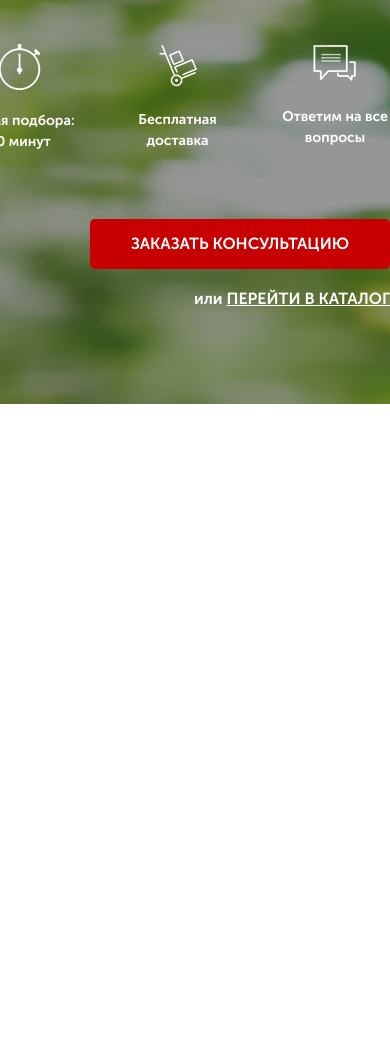
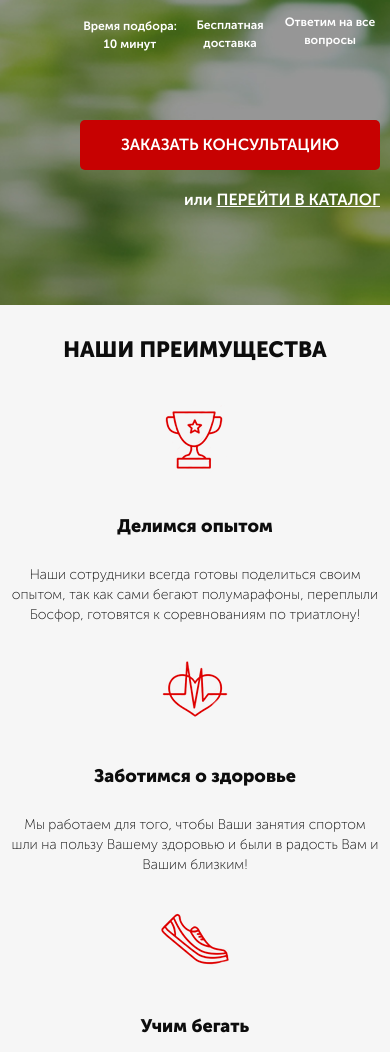
Before and after one commit to djedek/pulse, a website: page src/index.html in a window 390 px wide. Shown: the part 414-1466 px from the top of the page. Before the commit the page ends 844 px from the top, so only its background shows below. Drawn offline with Linux system fonts and the light colour scheme.

Commit message:
Завершение блока advantages и оптимизация под мобильные устройства готовой части проекта

```diff
--- a/src/index.html
+++ b/src/index.html
@@ -60,6 +60,35 @@
         </div>
     </div>
 
+    <div class="advantages">
+        <div class="container">
+            <h2 class="title">НАШИ ПРЕИМУЩЕСТВА</h2>
+            <div class="advantages__wrapper">
+                <div class="advantages__item">
+                    <img src="img/advantages/cup.png" alt="cup" class="advantages__icon">
+                    <div class="advantages__subtitle">Делимся опытом</div>
+                    <div class="advantages__descr">
+                        Наши сотрудники всегда готовы поделиться своим опытом, так как сами бегают полумарафоны, переплыли Босфор, готовятся к соревнованиям по триатлону!
+                    </div>
+                </div>
+                <div class="advantages__item">
+                    <img src="img/advantages/heart.png" alt="heart" class="advantages__icon">
+                    <div class="advantages__subtitle">Заботимся о здоровье</div>
+                    <div class="advantages__descr">
+                        Мы работаем для того, чтобы Ваши занятия спортом шли на пользу Вашему здоровью и были в радость Вам и Вашим близким!
+                    </div>
+                </div>
+                <div class="advantages__item">
+                    <img src="img/advantages/shoe.png" alt="shoe" class="advantages__icon">
+                    <div class="advantages__subtitle">Учим бегать</div>
+                    <div class="advantages__descr">
+                        Помогаем с обучением правильной технике бега!<br>Дружим с крупнейшей школой бега в России - <a href="#">I LOVE RUNNING</a>.
+                    </div>
+                </div>
+            </div>
+        </div>
+    </div>
+
 </body>
 
 </html>
--- /dev/null
+++ b/src/sass/base/_media.scss
@@ -0,0 +1,58 @@
+@media (max-width: 990px) {
+	.container {
+		padding: 0 10px;
+	}
+}
+@media (max-width: 768px) {
+	.header {
+		justify-content: space-around;
+		flex-wrap: wrap;
+		&__official {
+			padding: 10px 20px;
+		}
+		&__contacts {
+			padding: 10px 20px;
+		}
+	}
+	.advantages {
+		&__wrapper {
+			justify-content: space-around;
+			flex-wrap: wrap;
+		}
+		&__item {
+			max-width: 435px;
+			margin-bottom: 30px;
+		}
+	}
+}
+@media (max-width: 576px) {
+	.promo {
+		&__wrapper {
+			margin-top: 45px;
+		}
+		&__header {
+			font-size: 24px;
+		}
+		&__subheader {
+			margin-top: 0;
+			font-size: 14px;
+		}
+		&__icons {
+			margin-top: 30px;
+			width: 300px;
+		}
+		&__icon {
+			width: 100px;
+			font-size: 12px;
+		}
+	}
+	.advantages {
+		padding: 30px 0 20px 0;
+		&__wrapper {
+			margin-top: 40px;
+		}
+	}
+	.title {
+		font-size: 22px;
+	}
+}
--- /dev/null
+++ b/src/sass/blocks/_adventages.scss
@@ -0,0 +1,33 @@
+.advantages {
+	padding: 70px 0 80px 0;
+	background-color: #f6f6f6;
+	&__wrapper {
+		margin-top: 65px;
+		display: flex;
+		justify-content: space-between;
+	}
+	&__item {
+		max-width: 234px;
+		display: flex;
+		flex-direction: column;
+		align-items: center;
+	}
+	&__subtitle {
+		margin-top: 38px;
+		font-size: 18px;
+		font-weight: bold;
+		color: #0d0d0d;
+	}
+	&__descr {
+		margin-top: 25px;
+		font-size: 14px;
+		font-weight: 300;
+  		line-height: 20px;
+		color: #0d0d0d;
+		text-align: center;
+		a {
+			text-decoration: underline;
+			color: #ff0000;
+		}
+	}
+}
--- /dev/null
+++ b/src/sass/blocks/_titles.scss
@@ -0,0 +1,8 @@
+.title {
+	margin: 0;
+	color: #0D0D0D;
+	font-size: 30px;
+	font-weight: 700;
+	line-height: 30px;
+	text-align: center;
+}
--- a/src/sass/style.scss
+++ b/src/sass/style.scss
@@ -9,3 +9,7 @@
 @import "blocks/promo";
 @import "blocks/header";
 @import "blocks/buttons";
+@import "blocks/adventages";
+@import "blocks/titles";
+
+@import "base/media";
```
Also changed, not shown: src/css/style.min.css.
